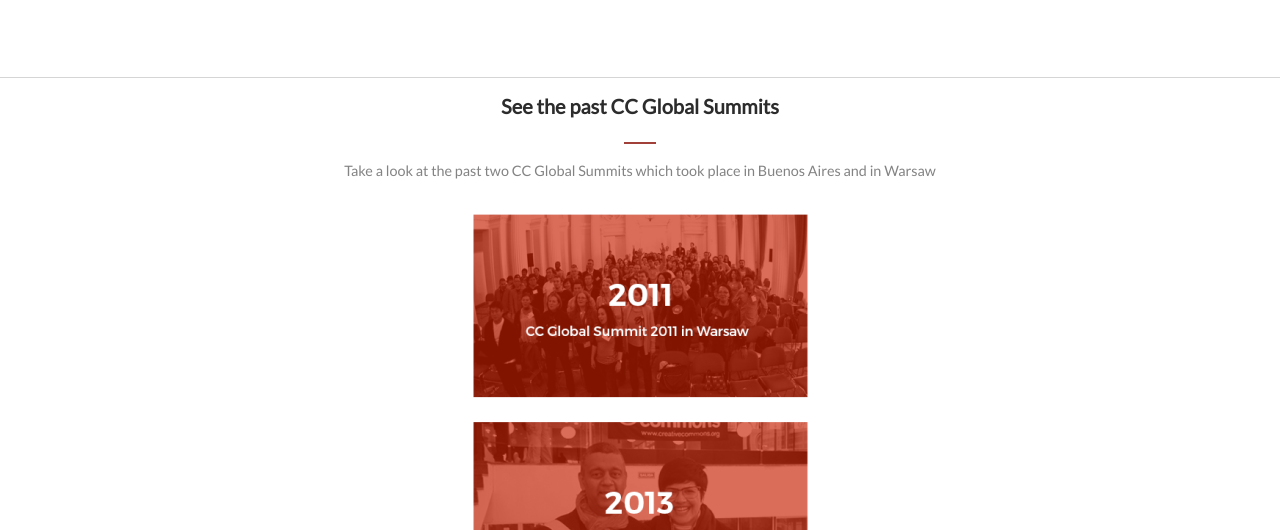
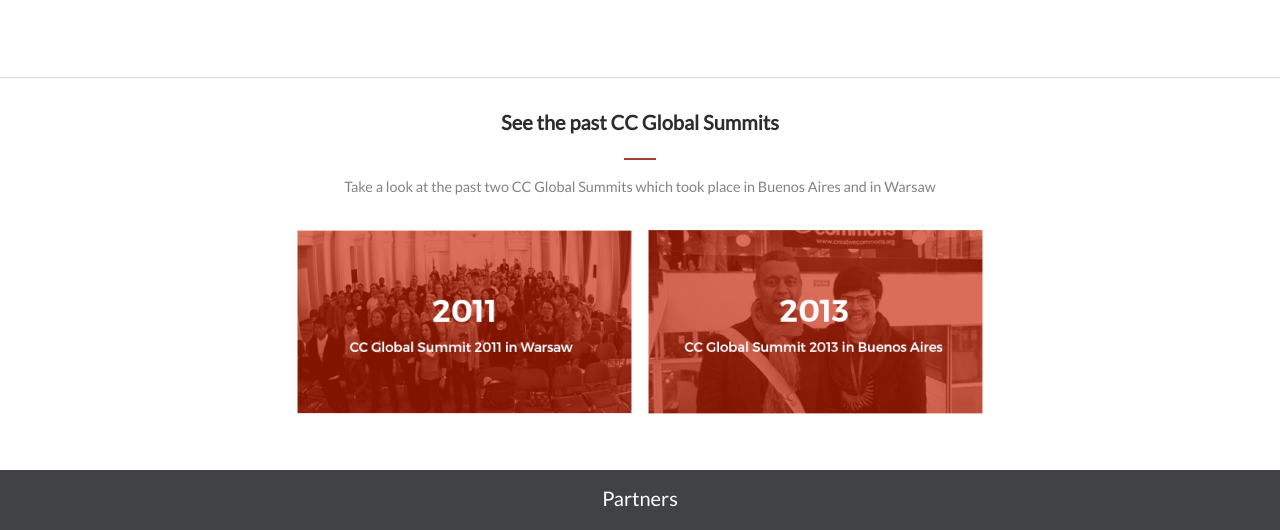
Before and after one commit to hafedEfheij/Capstone-Project-1, a website: page about.html in a window 1280 px wide. Shown: the part 1142-1672 px from the top of the page. Drawn offline with nearby package versions, Linux system fonts and the light colour scheme.

Commit message:
Add desktop view for previous section about page

```diff
--- a/about.html
+++ b/about.html
@@ -111,8 +111,10 @@
         Take a look at the past two CC Global Summits which took place in Buenos
         Aires and in Warsaw
       </p>
-      <img src="./assets/images/about_2011.png" />
-      <img src="./assets/images/about_2013.png" />
+      <div id="about-previous-images">
+        <img src="./assets/images/about_2011.png" />
+        <img src="./assets/images/about_2013.png" />
+      </div>
     </section>
 
     <section id="about-partners">
--- a/assets/stylesheets/about.css
+++ b/assets/stylesheets/about.css
@@ -153,7 +153,7 @@
 }
 
 #about-previous {
-  padding: 1rem 0.75rem;
+  padding: 2rem 0.75rem;
   height: 100%;
   display: flex;
   flex-direction: column;
@@ -167,6 +167,13 @@
   font-weight: 700;
   color: #2c2c2c;
   letter-spacing: -2%;
+}
+
+@media screen and (min-width: 768px) {
+  #about-previous-images {
+    display: flex;
+    gap: 1rem;
+  }
 }
 
 #about-previous #about-previous-bar {
```
